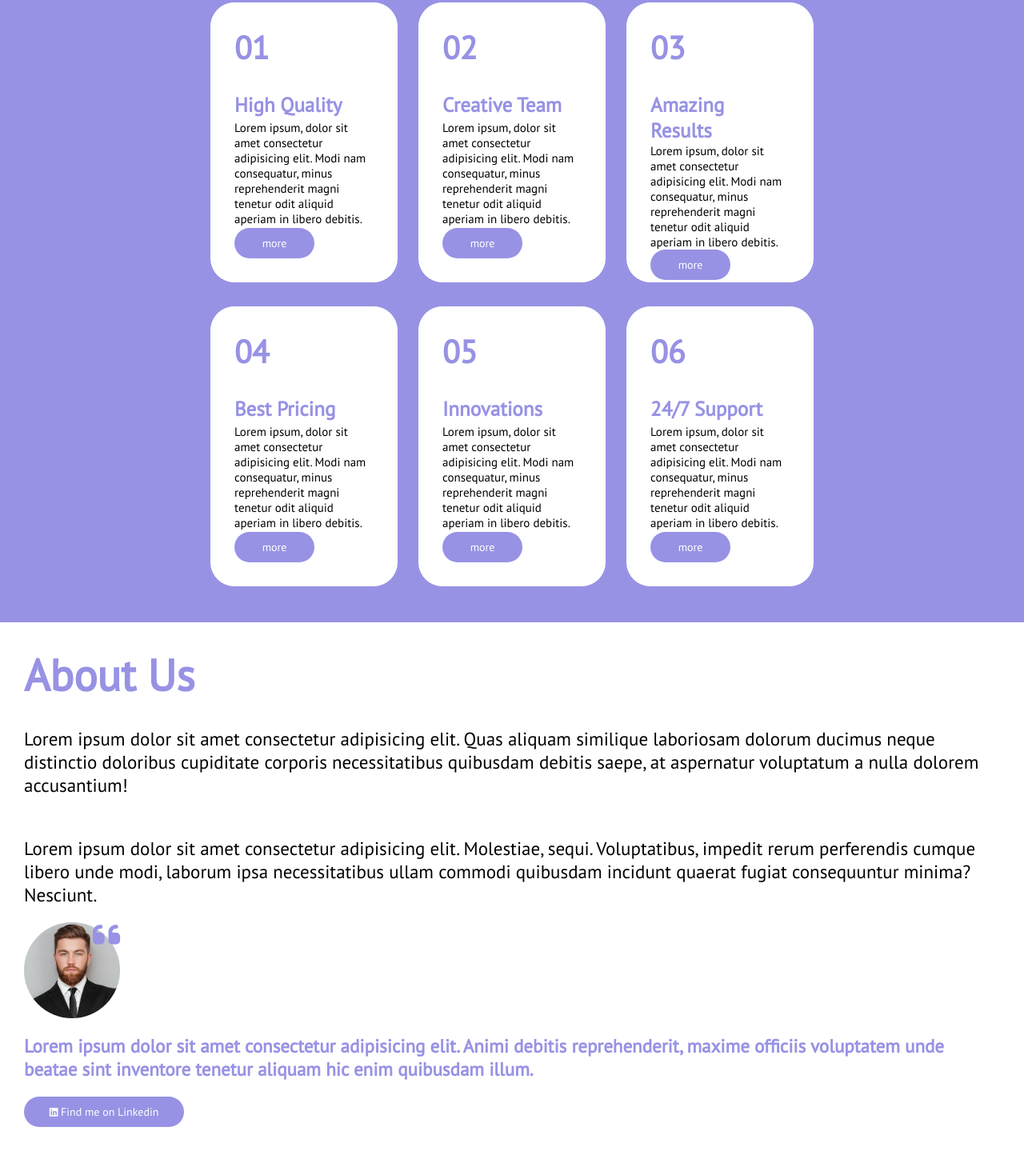
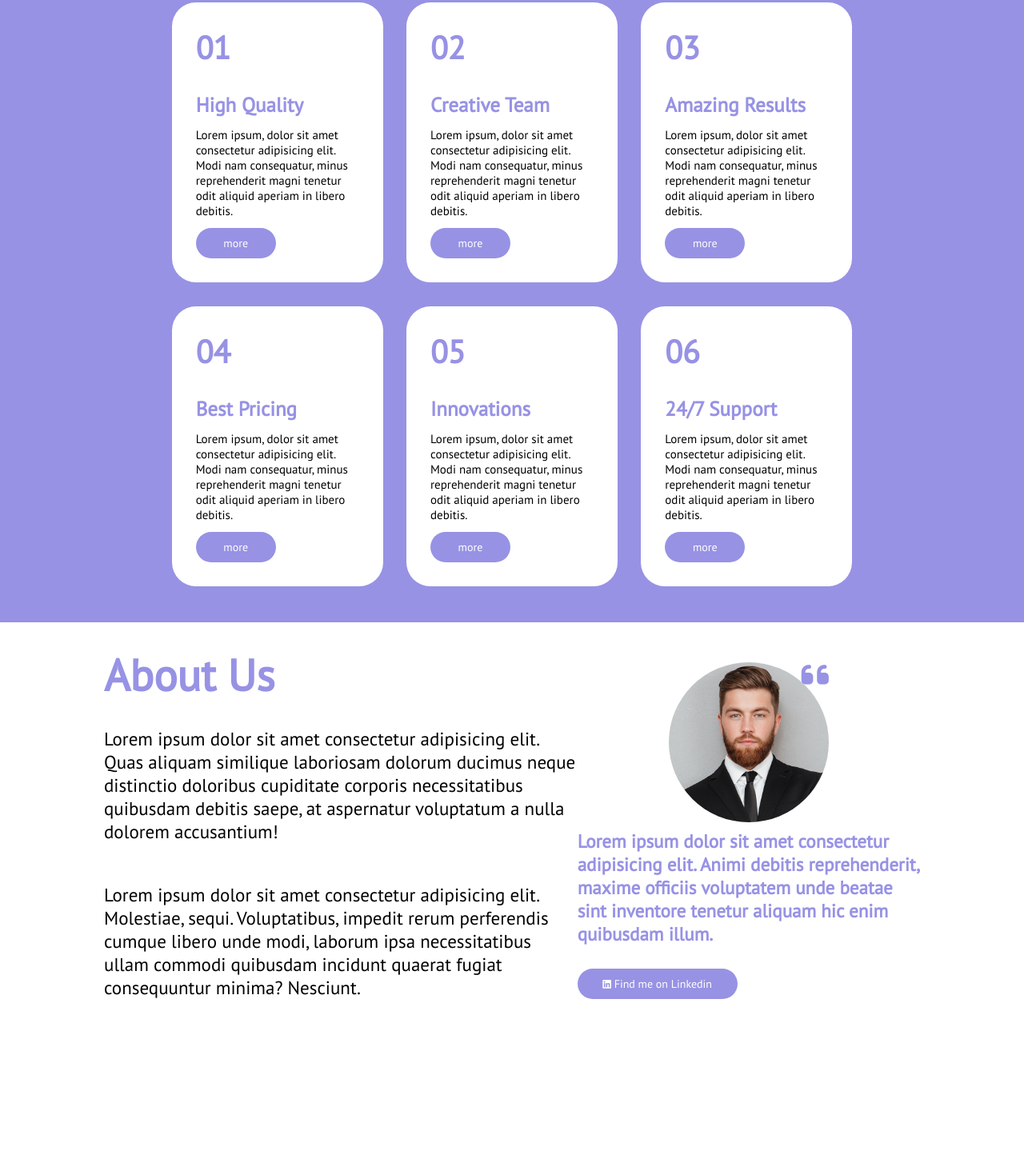
Before and after one commit to MartinaAmbrosini/htmlcss-responsive-layout, a plain HTML site: page index.html in a window 1280 px wide. Shown: the part 2658-4097 px from the top of the page at 80% size. After the commit the page ends 3937 px from the top, so only its background shows below. Drawn offline with Linux system fonts and the light colour scheme; files that its build step writes are made by us from their sources.

Commit message:
finito about all versions

```diff
--- a/css/style.css
+++ b/css/style.css
@@ -409,6 +409,17 @@ li {
     .benefits_card {
         width: calc(90% / 2);
     }
+
+    .about {
+        flex-direction: row;
+        justify-content: space-between;
+    }
+
+    .about_img {
+        margin: 0 auto;
+        width: 200px;
+        height: 200px;
+    }
 }
 
 /* versione desktop */
@@ -479,8 +490,9 @@ li {
         display: flex;
         flex-wrap: wrap;
         flex-direction: row;
-        padding-left: 250px;
-        padding-right: 250px;
+        max-width: 1920px;
+        padding-left: 200px;
+        padding-right: 200px;
     }
 
     .benefits_title {
@@ -490,4 +502,10 @@ li {
     .benefits_card {
         width: calc(90% / 3);
     }
+
+    .about {
+        flex-direction: row;
+        justify-content: space-between;
+        max-width: 1080px;
+    }
 }
--- a/index.html
+++ b/index.html
@@ -270,10 +270,8 @@
             </div> <!--end benefits card-->
         </div> <!--end benefits-->
         <div class="about">
-            <div>
+            <div class="about_paragrafi">
                 <p style="margin-bottom: 30px;  font-size: 55px; color: #9792e4; font-weight: bolder;">About Us</p>
-            </div>
-            <div>
                 <p style="margin-bottom: 50px; font-size: 23px;">
                     Lorem ipsum dolor sit amet consectetur adipisicing elit. Quas aliquam similique laboriosam dolorum ducimus neque distinctio doloribus cupiditate corporis necessitatibus quibusdam debitis saepe, at aspernatur voluptatum a nulla dolorem accusantium!
                 </p>
```
